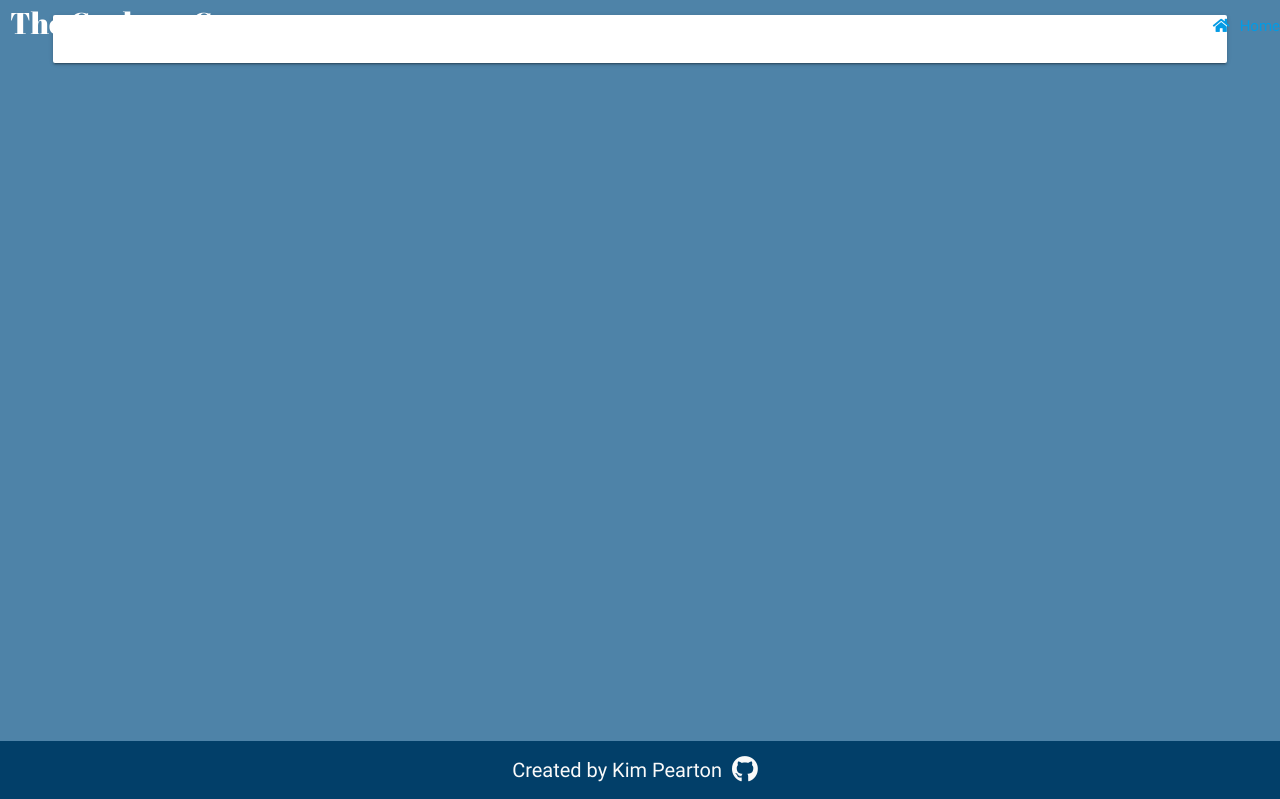
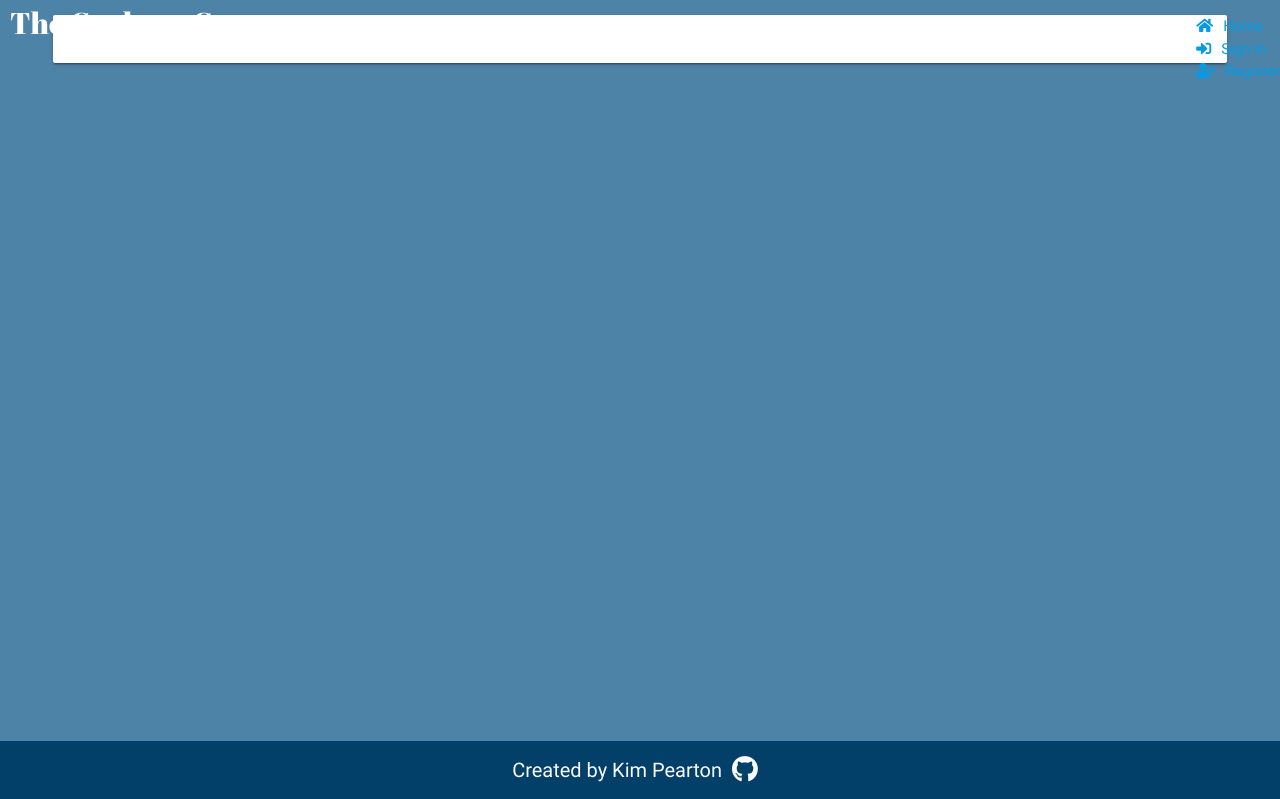
Before and after one commit to Code-Institute-Submissions/the-cookery-cove, a Flask app: page / in a window 1280 px wide. Shown: the top 799 px of the page. Run offline with Flask 2, Linux system fonts and the light colour scheme; some libraries are stand-ins or nearby versions.

Commit message:
Add more nav links

```diff
--- a/templates/base.html
+++ b/templates/base.html
@@ -20,9 +20,21 @@
                 <a href="" class="cookery-cove left">The Cookery Cove</a>
                 <ul class="right hide-on-med-and-down nav-links">
                     <li><a href="{{ url_for('index') }}"><i class="fas fa-home"></i>Home</a></li>
+                    {% if 'username' in session %}
+                    <li><a href="{{url_for('signout')}}"><i class="fas fa-sign-in-alt"></i>Sign Out</a></li>
+                    {% else %}
+                    <li><a href="{{url_for('signin')}}"><i class="fas fa-sign-in-alt"></i>Sign In</a></li>
+                    <li><a href="{{url_for('register')}}"><i class="fas fa-user-plus"></i>Register</a></li>
+                    {% endif %}
                 </ul>
                 <ul class="side-nav" id="mobile-demo">
                     <li><a href="{{ url_for('index') }}"><i class="fas fa-home"></i>Home</a></li>
+                    {% if 'username' in session %}
+                    <li><a href="{{url_for('signout')}}"><i class="fas fa-sign-in-alt"></i>Sign Out</a></li>
+                    {% else %}
+                    <li><a href="{{url_for('signin')}}"><i class="fas fa-sign-in-alt"></i>Sign In</a></li>
+                    <li><a href="{{url_for('register')}}"><i class="fas fa-user-plus"></i>Register</a></li>
+                    {% endif %}
                 </ul>
             </div>
         </div>
```
